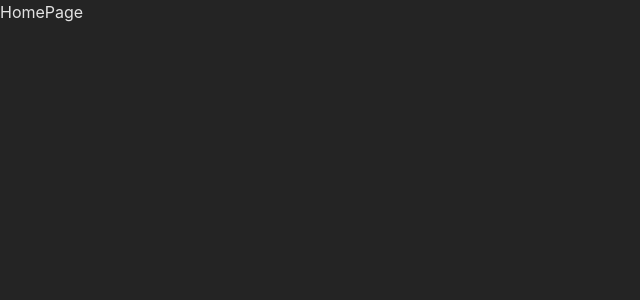
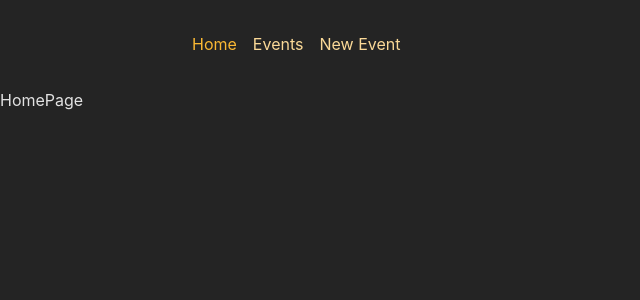
Before and after one commit to MZHoffman/events-go, a React (Create React App) app: page / in a window 1280 px wide. Shown: the top 300 px of the page, without its empty margins (0-640 px from the left). Built offline with nearby package versions, Linux system fonts and the light colour scheme.

Commit message:
Added main navigation bar and links with styling

```diff
--- a/src/components/MainNavigation.js
+++ b/src/components/MainNavigation.js
@@ -1,4 +1,7 @@
-import classes from './MainNavigation.module.css';
+import react from 'react'
+import { NavLink } from 'react-router-dom'
+
+import classes from './MainNavigation.module.css'
 
 function MainNavigation() {
   return (
@@ -6,15 +9,39 @@
       <nav>
         <ul className={classes.list}>
           <li>
-            <a>Home</a>
+            <NavLink
+              to='/'
+              className={({ isActive }) =>
+                isActive ? classes.active : undefined
+              }
+            >
+              Home
+            </NavLink>
           </li>
           <li>
-            <a>Events</a>
+            <NavLink
+              to='events'
+              className={({ isActive }) =>
+                isActive ? classes.active : undefined
+              }
+            >
+              Events
+            </NavLink>
+          </li>
+          <li>
+            <NavLink
+              to='new-event'
+              className={({ isActive }) =>
+                isActive ? classes.active : undefined
+              }
+            >
+              New Event
+            </NavLink>
           </li>
         </ul>
       </nav>
     </header>
-  );
+  )
 }
 
-export default MainNavigation;
+export default MainNavigation
--- a/src/pages/RootLayout.js
+++ b/src/pages/RootLayout.js
@@ -1,8 +1,10 @@
 import React from 'react'
 import { Outlet } from 'react-router-dom'
+import MainNavigation from '../components/MainNavigation'
 const RootLayout = () => {
   return (
     <>
+      <MainNavigation />
       <main>
         <Outlet />
       </main>
```
